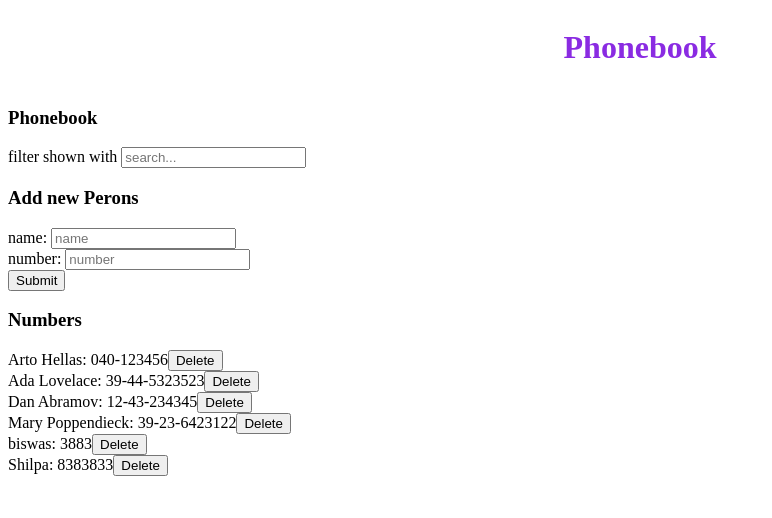
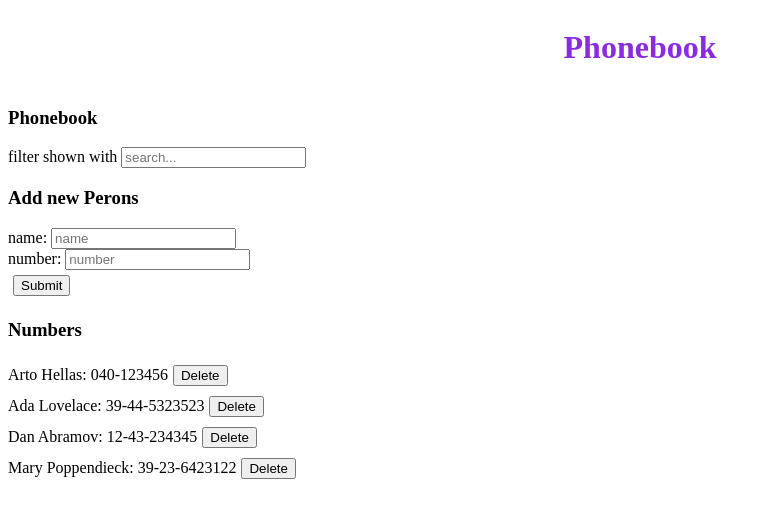
Before and after one commit to Nischhal3/mooc-phonebook, a React (Create React App) app: page / in a window 1280 px wide. Shown: the top 518 px of the page, without its empty margins (0-772 px from the left). Built offline with nearby package versions, Linux system fonts and the light colour scheme; data requests are answered from the project's data file.

Commit message:
added edit functionality

```diff
--- a/db.json
+++ b/db.json
@@ -19,16 +19,6 @@
       "name": "Mary Poppendieck",
       "number": "39-23-6423122",
       "id": 4
-    },
-    {
-      "name": "biswas",
-      "number": "3883",
-      "id": 5
-    },
-    {
-      "name": "Shilpa",
-      "number": "8383833",
-      "id": 6
     }
   ]
 }
--- a/src/index.css
+++ b/src/index.css
@@ -3,3 +3,7 @@
   justify-content: center;
   color: blueviolet;
 }
+
+button{
+  margin: 5px;
+}
--- a/src/part2-4/component/details.js
+++ b/src/part2-4/component/details.js
@@ -4,7 +4,7 @@ const Details = ({ person, handleDelete }) => {
     return (
         <div>
             {person.name}: {person.number}
-            <button onClick={handleDelete.bind(null, person.id, person.name)}>Delete</button>
+            <button onClick={() => handleDelete(person.id, person.name)}>Delete</button>
         </div>
     )
 }
--- a/src/part2-4/phonebook.js
+++ b/src/part2-4/phonebook.js
@@ -58,9 +58,30 @@ const Phonebook = () => {
             setNewPerson('');
         } else {
             if (checkName.includes(newPerson)) {
-                alert(`${newPerson} is already in the Phonebook`);
-                setNewPerson('');
-                setNewNumber('');
+                let confirm = window.confirm(`${newPerson} aleardy exits. Do you want to update phone number?`);
+                if (confirm) {
+                    let id = 0;
+                    for (let i = 0; i < persons.length; i++) {
+                        if (persons[i].name.includes(newPerson)) {
+                            id = persons[i].id;
+                        }
+                    }
+                    //console.log('ID', id);
+                    services
+                        .update(id, personObj)
+                        .then(response => {
+                            //console.log(response.data);
+                            setPersons(
+                                persons.map((person) =>
+                                    //checks for id: if found replaces that person with response.data
+                                    person.id !== id ? person : response.data
+                                )
+                            );
+                            //console(response.data);
+                            setNewPerson('');
+                            setNewNumber('');
+                        })
+                }
             } else {
                 services
                     .create(personObj)
@@ -94,6 +115,7 @@ const Phonebook = () => {
                 })
         }
     }
+
     return (
         <div>
             <h3>Phonebook</h3>
```
